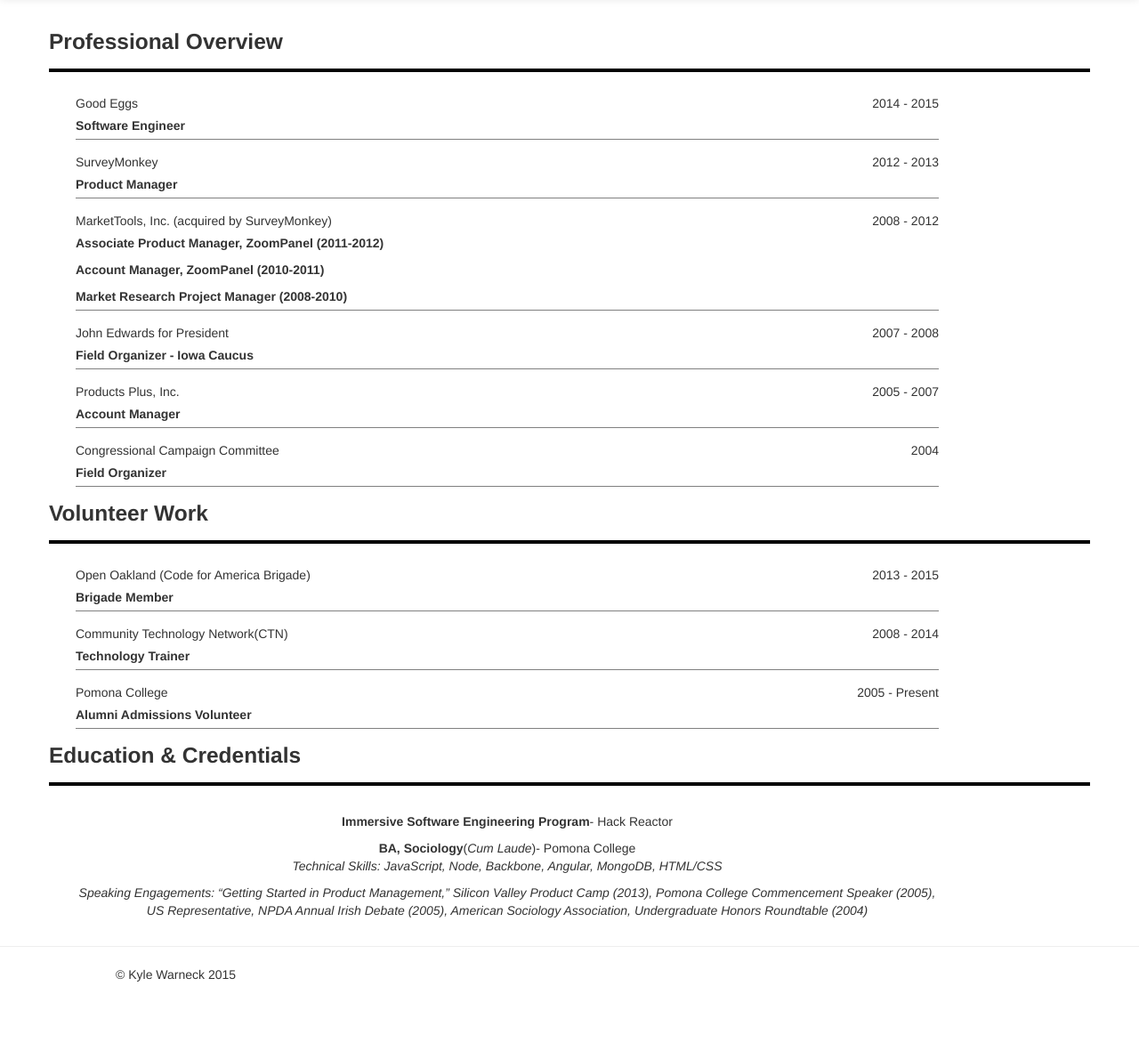
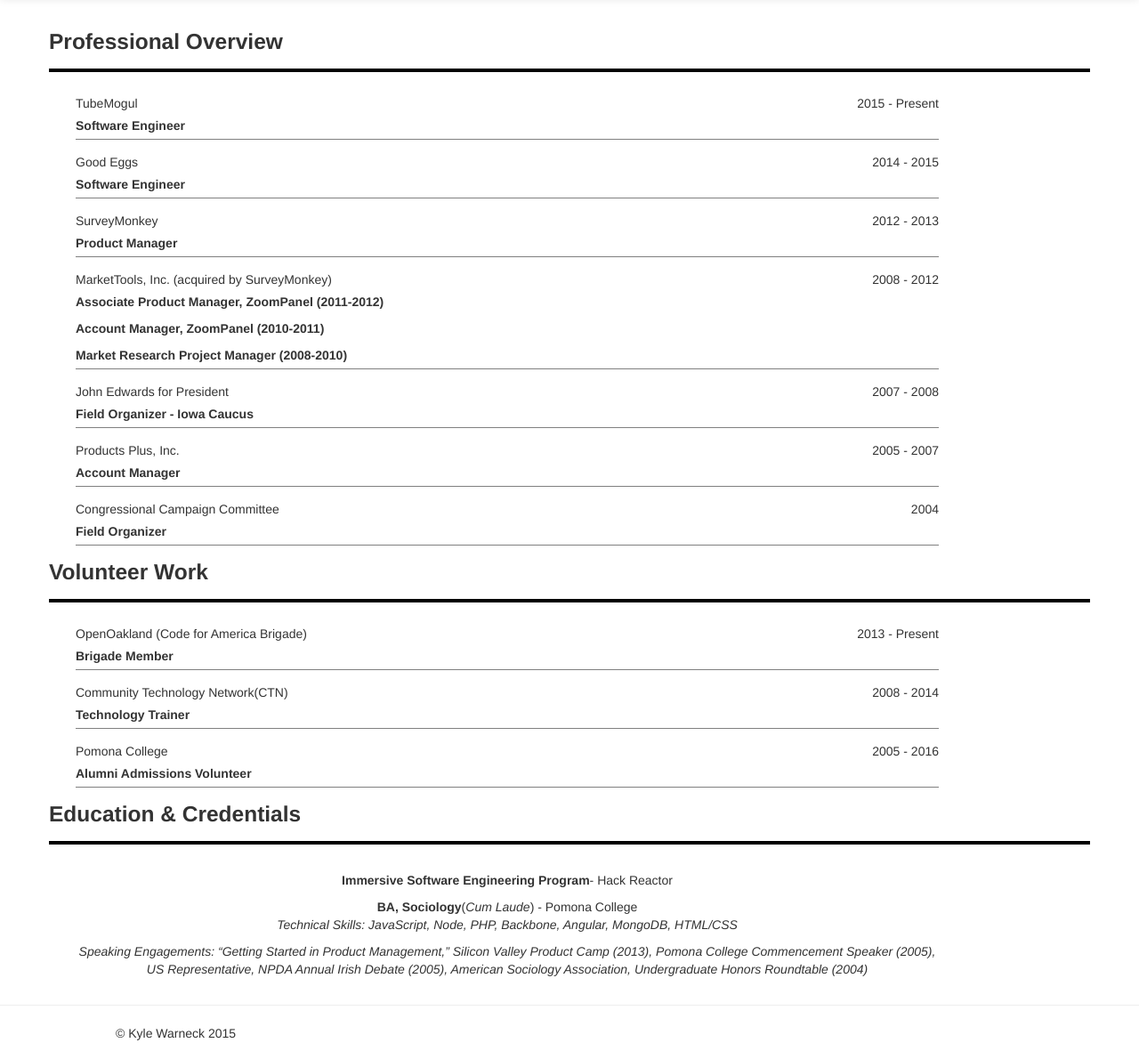
Before and after one commit to KyleW/KyleWarneck.com, a website: page resume.html in a window 1280 px wide. Shown: the part 43-1224 px from the top of the page at 89% size. Before the commit the page ends 1158 px from the top, so only its background shows below. Drawn offline with nearby package versions, Linux system fonts and the light colour scheme.

Commit message:
Added TubeMogul to resume

```diff
--- a/resume.html
+++ b/resume.html
@@ -43,6 +43,22 @@
  <div class="container">
   <div id="ProfessionalExp">
     <div class="headline"><h3>Professional Overview</h3></div>
+
+    <!-- TubeMogul -->
+
+    <div class="job span10" id="surveymonkey">
+      <span class="employer pull-left">TubeMogul</span>
+      <span class="jobDate pull-right">2015 - Present</span><br>
+      <span class="jobTitle">Software Engineer</span>
+      <ul class="jobDesc">
+        <li>Full stack software engineer on an xp/agile development team building an ecommerce platform and logistics system to connect eaters with local farmers and foodmakers.</li>
+        <li>Contributed key features to major shopping site relaunch including SEO improvements, product search, producer pages, and a welcome experience for first time customers.</li>
+        <li>Built highly successful “bundles” feature that increased conversion rates of returning users by 8% and became a core part of the Good Eggs shopping experience.</li>
+        <li>Drove v2 of Good Egg’s email marketing system with an emphasis on supporting a/b testing and rapid iteration.</li>
+        <li>Established strategy and championed best practices for tracking site metrics across multiple analytics tools including Mixpanel and Google Analytics.</li>
+      </ul>
+    </div>
+
     <!-- Good Eggs -->
 
     <div class="job span10" id="surveymonkey">
@@ -71,7 +87,7 @@
       </ul>
     </div>
 
-<!-- MarketTools -->
+    <!-- MarketTools -->
     <div class="job span10" id="markettools">
 
         <span class="employer pull-left">MarketTools, Inc. (acquired by SurveyMonkey)</span>
@@ -145,8 +161,8 @@
   <!-- Code For America -->
     <div class="job span10" id="code-for-america">
 
-          <span class="employer pull-left">Open Oakland (Code for America Brigade)</span>
-          <span class="jobDate pull-right">2013 - 2015</span><br>
+          <span class="employer pull-left">OpenOakland (Code for America Brigade)</span>
+          <span class="jobDate pull-right">2013 - Present</span><br>
           <span class="jobTitle">Brigade Member</span>
 
         <ul class="jobDesc">
@@ -170,7 +186,7 @@
       <!-- Pomona College -->
       <div class="job span10" id="Pomona College">
           <span class="employer pull-left">Pomona College</span>
-          <span class="jobDate pull-right">2005 - Present</span><br>
+          <span class="jobDate pull-right">2005 - 2016</span><br>
           <span class="jobTitle">Alumni Admissions Volunteer</span>
 
       </div>
@@ -181,8 +197,8 @@
     <br>
     <p class="span10 text-center" id="schooling"><strong>Immersive Software Engineering Program</strong>- Hack Reactor<br>
     </p>
-    <p class="span10 text-center" id="schooling"><strong>BA, Sociology</strong>(<em>Cum Laude</em>)- Pomona College<br>
-    <em>Technical Skills: JavaScript, Node, Backbone, Angular, MongoDB, HTML/CSS</em>
+    <p class="span10 text-center" id="schooling"><strong>BA, Sociology</strong>(<em>Cum Laude</em>) - Pomona College<br>
+    <em>Technical Skills: JavaScript, Node, PHP, Backbone, Angular, MongoDB, HTML/CSS</em>
     </p>
     <p class="span10 text-center" id="OtherCred"><em>Speaking Engagements: “Getting Started in Product Management,” Silicon Valley Product Camp (2013), Pomona College Commencement Speaker (2005), US Representative, NPDA Annual Irish Debate (2005), American Sociology Association, Undergraduate Honors Roundtable (2004)</em></p>
   </div>
```
